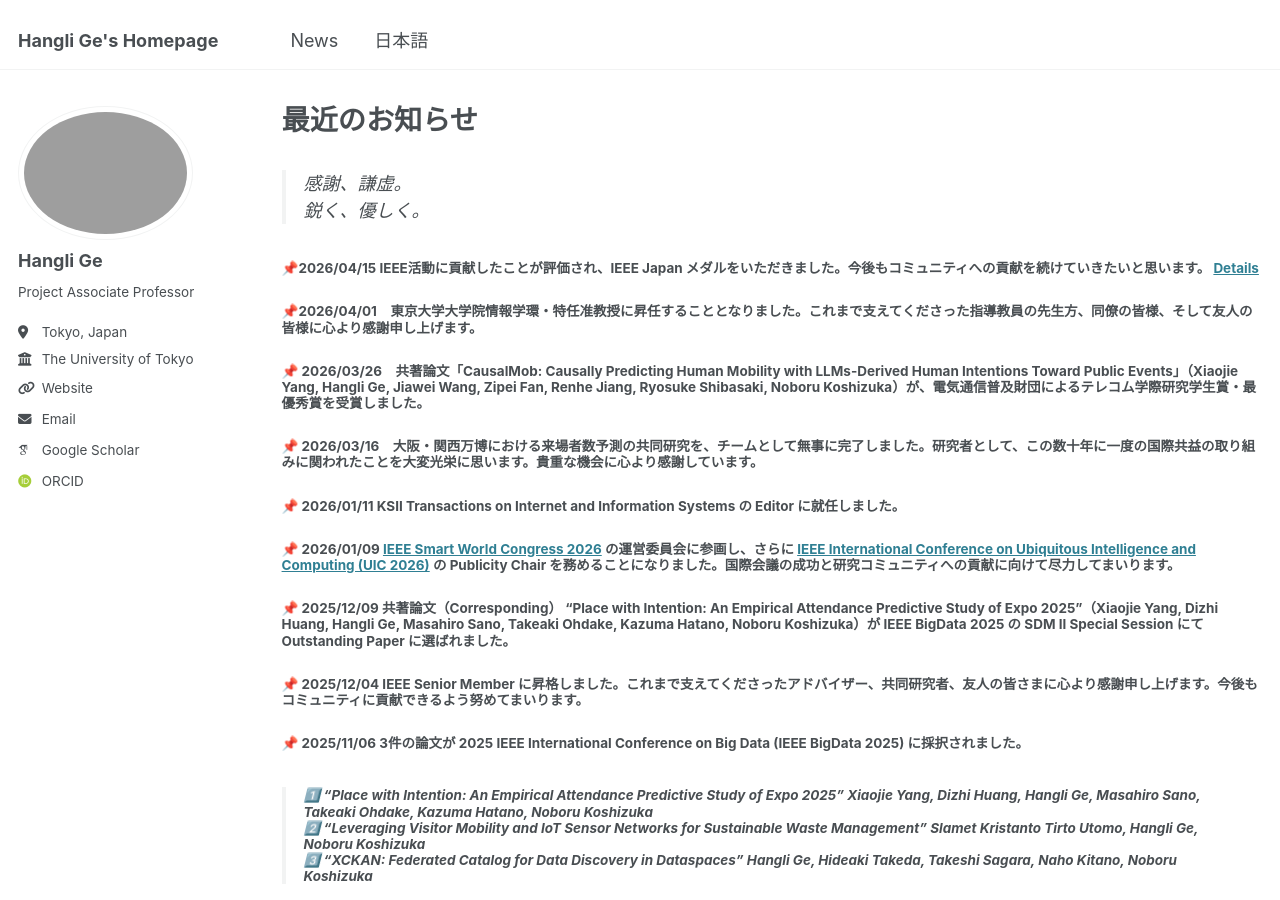
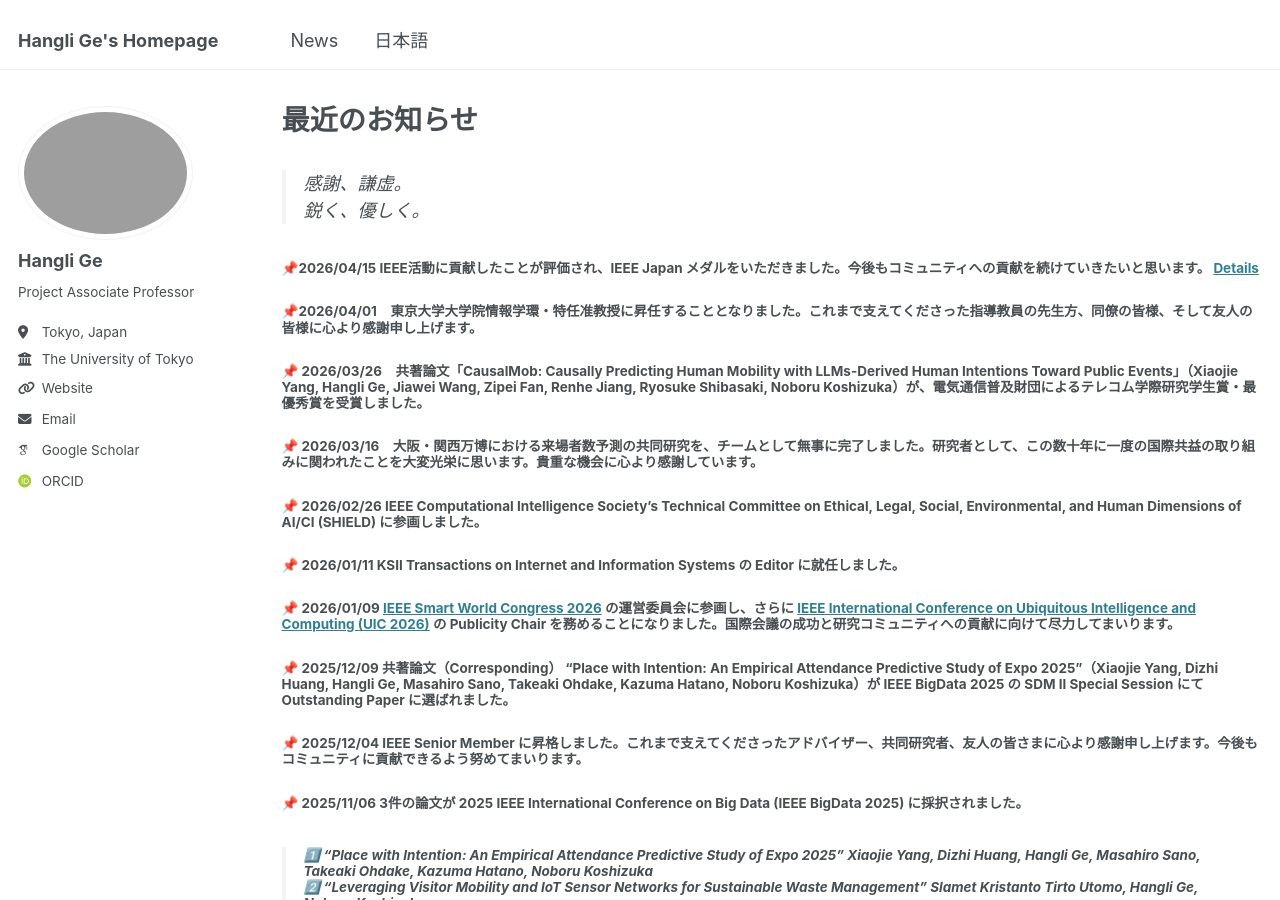
Before and after one commit to christie888/christie888.github.io, a Jekyll site: the page built from _pages/post_jp.md, in a window 1280 px wide and 900 px high. Built offline with Jekyll 4.4.1, drawn with Linux system fonts in a browser that asks for light colours; some web fonts are replaced.

Commit message:
Update post_jp.md

```diff
--- a/_pages/post_jp.md
+++ b/_pages/post_jp.md
@@ -12,6 +12,8 @@
 ##### 📌 2026/03/26　共著論文「CausalMob: Causally Predicting Human Mobility with LLMs-Derived Human Intentions Toward Public Events」（Xiaojie Yang, Hangli Ge, Jiawei Wang, Zipei Fan, Renhe Jiang, Ryosuke Shibasaki, Noboru Koshizuka）が、電気通信普及財団によるテレコム学際研究学生賞・最優秀賞を受賞しました。
 
 ##### 📌 2026/03/16　大阪・関西万博における来場者数予測の共同研究を、チームとして無事に完了しました。研究者として、この数十年に一度の国際共益の取り組みに関われたことを大変光栄に思います。貴重な機会に心より感謝しています。
+
+##### 📌 2026/02/26 IEEE Computational Intelligence Society's Technical Committee on Ethical, Legal, Social, Environmental, and Human Dimensions of AI/CI (SHIELD) に参画しました。
 
 ##### 📌 2026/01/11 KSII Transactions on Internet and Information Systems の Editor に就任しました。
 
```
